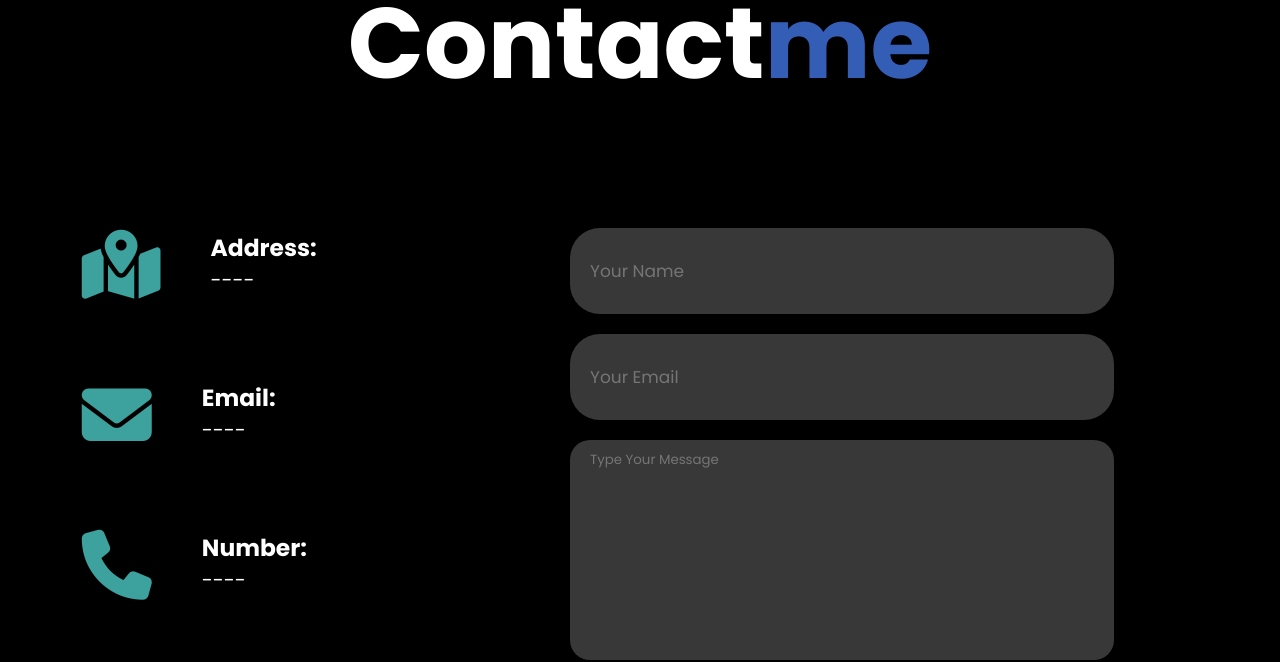
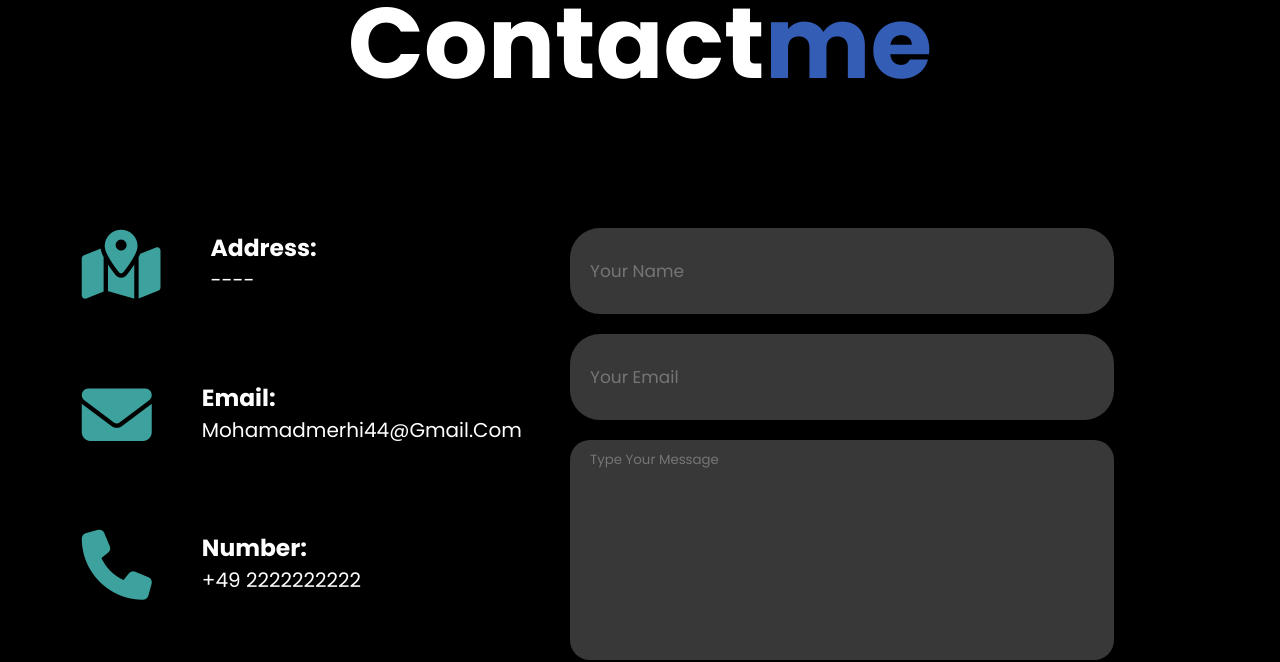
Before and after one commit to MohamadMerhie/portfolio, a plain HTML site: page home.html in a window 1280 px wide. Shown: the part 4534-5196 px from the top of the page. Drawn offline with Linux system fonts and the light colour scheme.

Commit message:
add info

```diff
--- a/home.html
+++ b/home.html
@@ -190,14 +190,14 @@
                         <i class="fa-solid fa-envelope"></i>
                         <div class="info">
                             <h3>email:</h3>
-                            <p>----</p>
+                            <p>mohamadmerhi44@gmail.com</p>
                         </div>
                     </div>
                     <div class="box">
                        <i class="fa-solid fa-phone"></i>
                        <div class="info">
                         <h3>number:</h3>
-                        <p>----</p>
+                        <p>+49 2222222222</p>
                        </div>
                     </div>
                     <div class="social">
```
